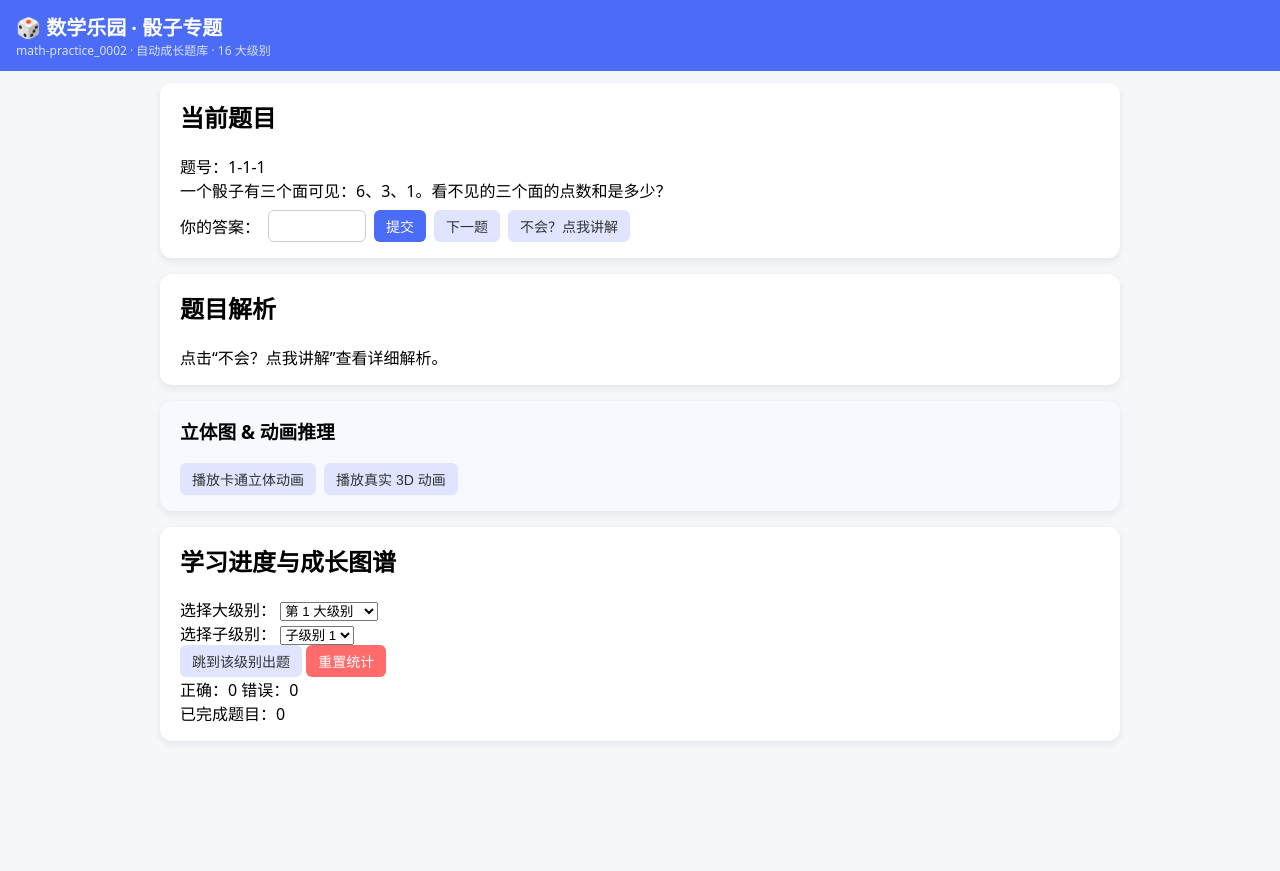
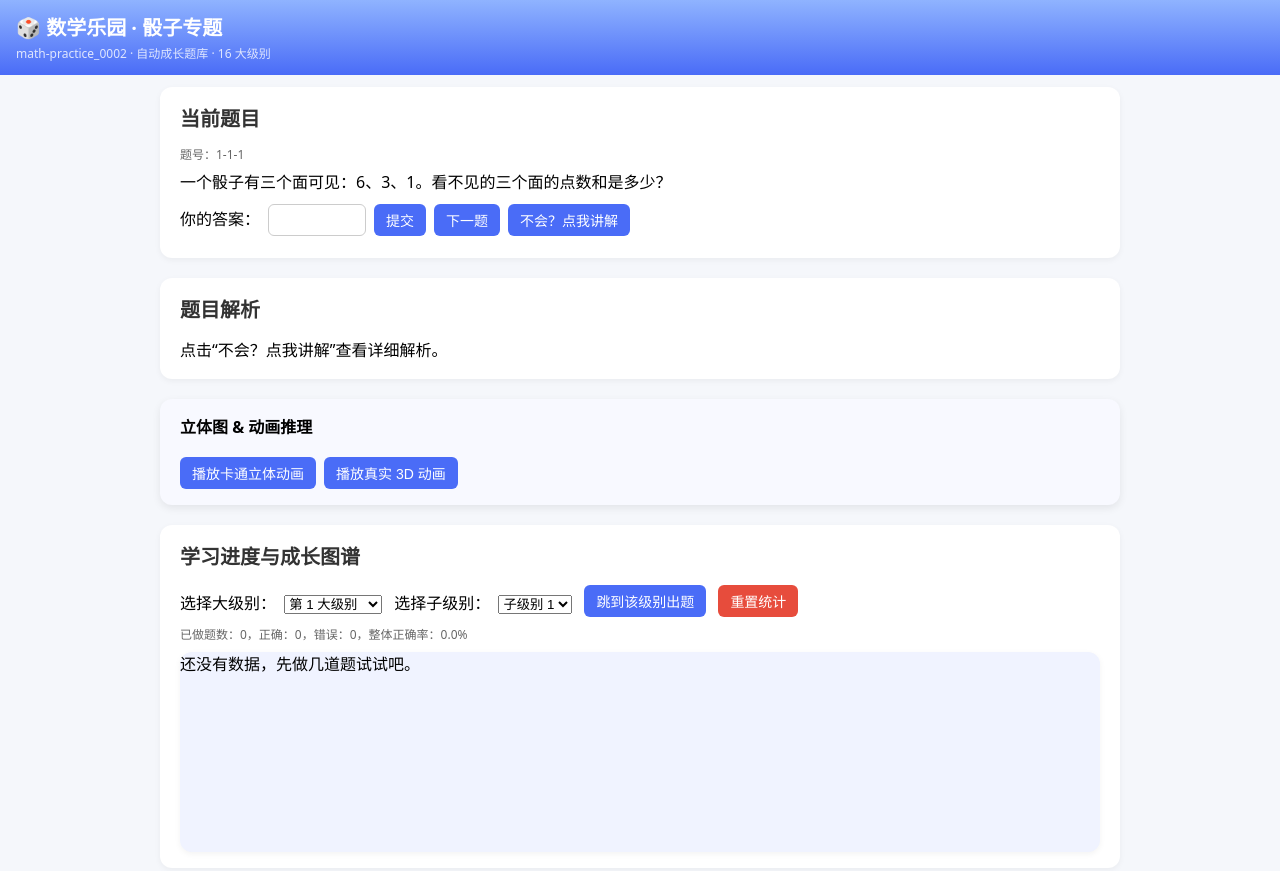
Before and after one commit to always001/always001.github.io, a plain HTML site: page math-practice_0002.html in a window 1280 px wide. Before the commit the page ends 800 px from the top, so only its background shows below. Drawn offline with nearby package versions, Linux system fonts and the light colour scheme.

Commit message:
骰子内测版

```diff
--- a/math-practice_0002.html
+++ b/math-practice_0002.html
@@ -10,11 +10,13 @@ body {
   font-family: system-ui, -apple-system, BlinkMacSystemFont, "Segoe UI", sans-serif;
   margin: 0;
   padding: 0;
+  line-height: 1.6;
   background: #f5f7fb;
 }
 
 header {
-  background: #4a6cf7;
+  /* background: #4a6cf7; */
+  background: linear-gradient(to top, rgb(74, 108, 247), rgb(143, 179, 255) 100%);
   color: #fff;
   padding: 12px 16px;
 }
@@ -39,15 +41,37 @@ main {
 /* 通用卡片 */
 .panel {
   background: #fff;
+  padding: 16px 20px;
   border-radius: 12px;
-  padding: 16px 20px;
-  margin-bottom: 16px;
-  box-shadow: 0 3px 8px rgba(0,0,0,0.08);
+  box-shadow: 0 2px 6px rgba(0,0,0,0.05);
+  margin-bottom: 20px;
 }
 
-.panel h2, .panel h3 {
+/* 让 panel 内部元素之间保持一致的间距（0003 有，你现在没有） */
+.panel > * + * {
+  margin-top: 6px;
+}
+
+.panel h2 {
   margin-top: 0;
+  margin-bottom: 12px;
+  font-size: 20px;
+  color: #333;
 }
+
+.panel h3 {
+  margin-top: 0;
+  font-size: 16px;
+}
+
+.meta-line {
+  font-size: 12px;  /* 稍微小一点  13px→12px */
+  color: #666;
+  margin-top: 10px;
+  margin-bottom: 6px;
+  line-height: 1.4;   /* ⭐ 关键：让统计行更紧凑 */
+}
+
 
 /* 输入区 */
 .input-row {
@@ -79,15 +103,6 @@ button.primary {
   color: #fff;
 }
 
-button.secondary {
-  background: #e0e4ff;
-  color: #333;
-}
-
-button.danger {
-  background: #ff6b6b;
-  color: #fff;
-}
 
 /* 多解法卡片 */
 .explain-block {
@@ -157,6 +172,54 @@ button.danger {
   border: 1px solid #e0e4ff;
   border-radius: 10px;
 }
+
+#growth-chart {
+  width:100%;
+  height:200px;
+  margin-top: 8px;
+  padding: -1px 8px;   /* 原来是 12px 14px */
+  border-radius: 12px;
+  min-height: 80px;   /* 原来是 120px */
+  background: #f0f3ff;      /* 原来是 #fff，改成淡紫 */
+  box-shadow: 0 2px 6px rgba(0,0,0,0.05);  /* 如果想完全跟上面卡片统一，可以加这一句 */
+}
+
+
+
+.level-select-row {
+  display: flex;
+  align-items: flex-end;   /* ⭐ 关键：让 label + select + button 底部对齐  center→flex-end*/
+  gap: 12px;
+  flex-wrap: wrap;
+  margin-bottom: 6px;
+}
+.level-select-row label {
+  margin-right: 4px;
+}
+
+button.secondary {
+  background: #4A6CF7;
+  color: #fff;
+  border: none;
+  padding: 6px 12px;
+  border-radius: 6px;
+}
+
+button.danger {
+  background: #e74c3c;
+  color: #fff;
+  border: none;
+  padding: 6px 12px;
+  border-radius: 6px;
+}
+
+.empty-tip {
+  font-size: 16px;        /* 提示比统计略大 */
+  color: #000000;
+  margin-top: 4px;
+}
+
+
 </style>
 </head>
 
@@ -458,14 +521,94 @@ function initSelectors() {
    统计区
    =========================== */
 function updateStatsSummary() {
-  document.getElementById("stats-summary").textContent =
-    `正确：${userStats.correct}  错误：${userStats.wrong}`;
+  // 0002 不再单独显示“正确：x 错误：y”
+  const el = document.getElementById("stats-summary");
+  if (el) el.textContent = "";
 }
 
 function renderGrowthChart() {
-  document.getElementById("growth-chart").textContent =
-    `已完成题目：${Object.keys(userStats.levelProgress).length}`;
+  const statsDiv = document.getElementById("stats-summary");
+  const chartDiv = document.getElementById("growth-chart");
+  const entries = Object.entries(userStats.levelProgress);
+
+  // ⭐ 没有数据时
+  if (entries.length === 0) {
+    statsDiv.innerHTML = `
+      已做题数：0，正确：0，错误：0，整体正确率：0.0%
+    `;
+
+    chartDiv.innerHTML = `
+      <div class="empty-tip">还没有数据，先做几道题试试吧。</div>
+    `;
+
+    //chartDiv.innerHTML = "";  // 图谱区域为空
+
+    return;
+  }
+
+  // ⭐ 有数据时
+  const total = entries.length;
+  const correct = entries.filter(([id, info]) => info.isCorrect).length;
+  const wrong = total - correct;
+  const correctRate = Math.round(correct / total * 100);
+
+  statsDiv.innerHTML = `
+    已做题数：${total}，
+    正确：${correct}，
+    错误：${wrong}，
+    整体正确率：${correctRate}%
+  `;
+
+  let html = `
+    <div style="
+      display:flex;
+      align-items:flex-end;
+      gap:12px;
+      padding:8px 0;
+      /* height:150px; */
+      height:200px;
+      border-radius:12px;
+      background:#f0f3ff;
+      box-shadow:0 2px 6px rgba(0,0,0,0.05);
+    ">
+  `;
+
+  const BAR_HEIGHT = 167;
+  const BAR_WIDTH  = 20;
+  const FONT_SIZE  = 9;
+
+  entries.forEach(([problemId, info]) => {
+    const color = info.isCorrect ? "#4A6CF7" : "#FFB7D5 !important";
+
+    html += `
+      <div style="text-align:center; width:${BAR_WIDTH}px;">
+        <div style="
+          width:${BAR_WIDTH}px;
+          height:${BAR_HEIGHT}px;
+          background:${color};
+          /* border-radius:6px; */
+          border-radius: 4px 4px 0 0;
+          bottom: 0;
+          display:flex;
+          align-items:flex-end;
+          justify-content:center;
+          color:#fff;
+          font-size:${FONT_SIZE}px;
+          padding-bottom:3px;
+          background: linear-gradient(to top, rgb(74, 108, 247), rgb(143, 179, 255) 100%);
+        ">
+          ${problemId}
+        </div>
+      </div>
+    `;
+  });
+
+  html += `</div>`;
+  chartDiv.innerHTML = html;
 }
+
+
+
 
 /* ===========================
    多解法卡片渲染
```
